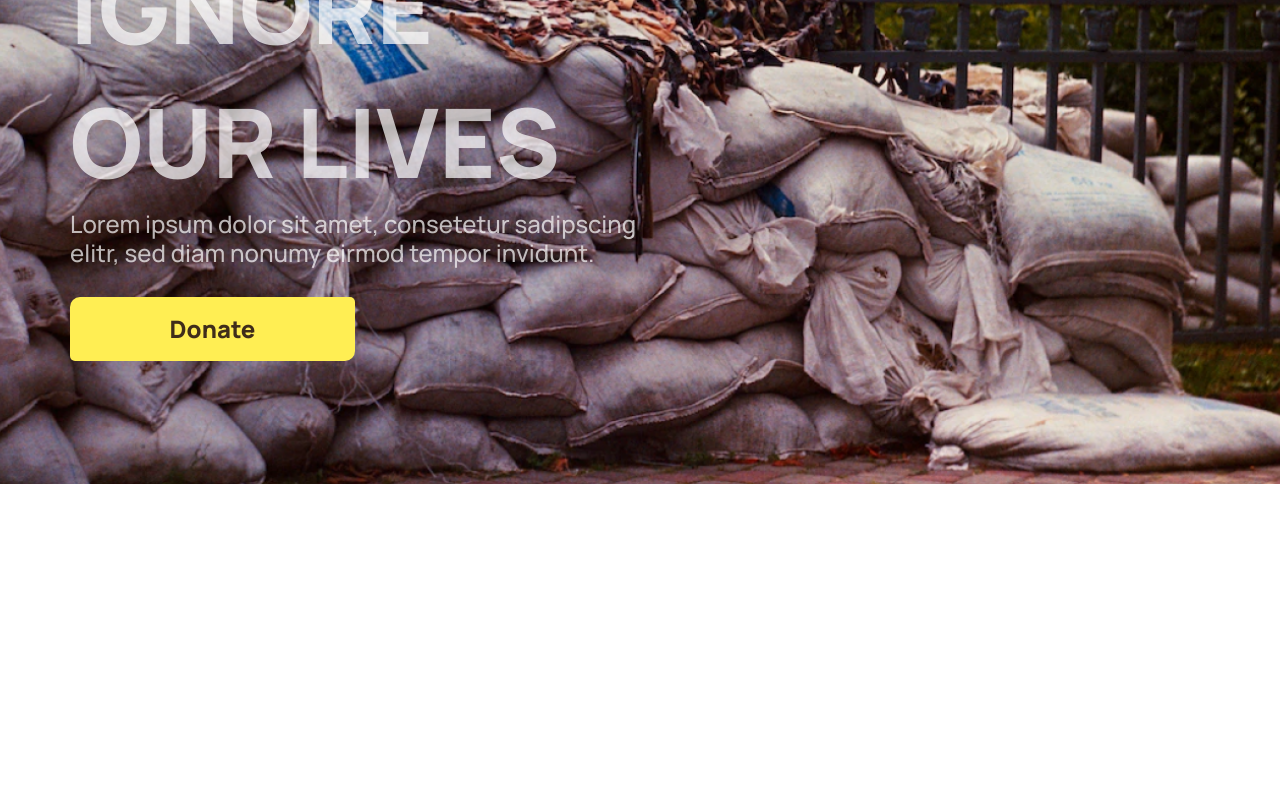
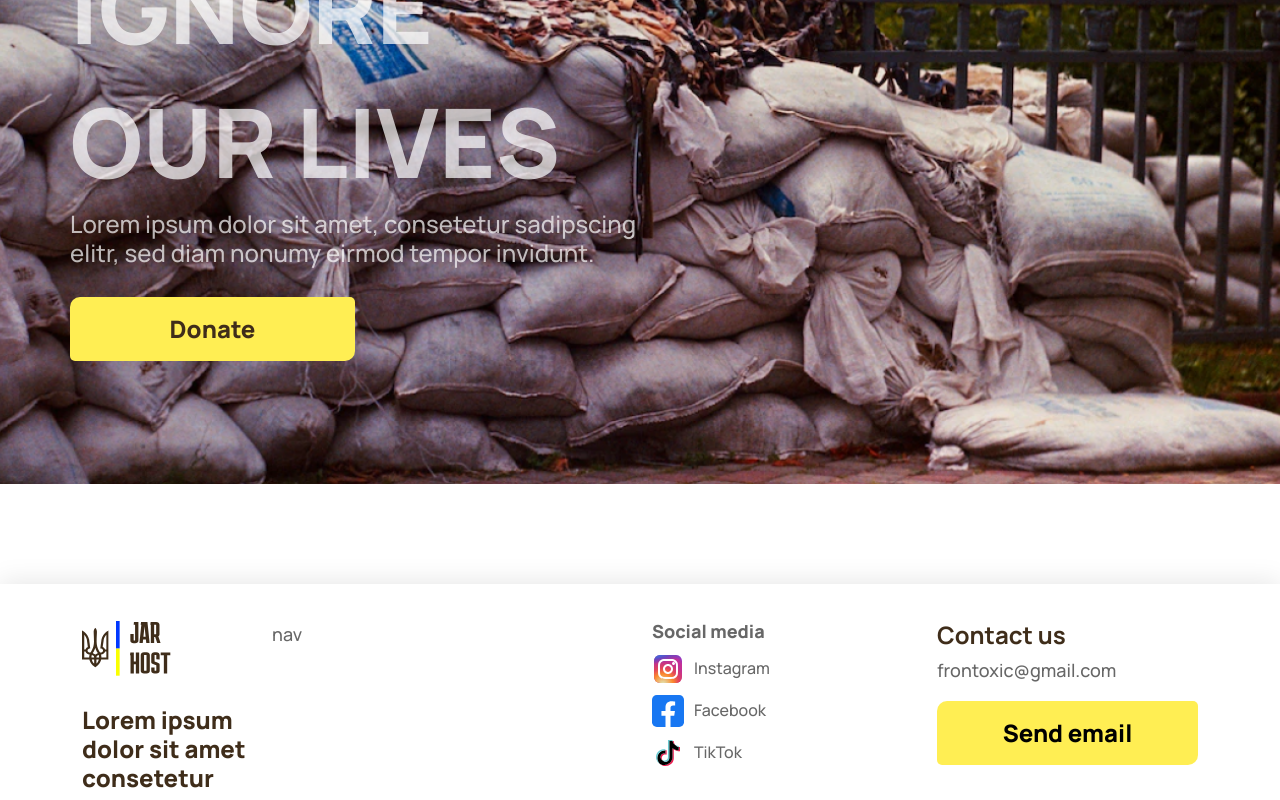
Before and after one commit to mishok321/jarhost_front, a React (Create React App) app: page / in a window 1280 px wide. Shown: the part 316-1116 px from the top of the page. Before the commit the page ends 800 px from the top, so only its background shows below. Built offline with nearby package versions, Linux system fonts and the light colour scheme; the HTML template or start-up script is replaced by a standard one.

Commit message:
implemented of the footer

```diff
--- a/src/App.js
+++ b/src/App.js
@@ -1,13 +1,14 @@
 import './scss/App.scss';
 import 'bootstrap/dist/css/bootstrap.min.css';
 import Main from "./components/Main";
+import Footer from "./components/Footer";
 
 function App() {
   return (
     <div className="App">
         {/* Header */}
         <Main />
-        {/*  Footer  */}
+        <Footer />
     </div>
   );
 }
--- a/src/components/Footer.jsx
+++ b/src/components/Footer.jsx
@@ -1,8 +1,59 @@
-import "../scss"
-export default function() {
+import "../scss/Footer.scss"
+import footerLogo from '../assets/logo_light.svg';
+import instagramIcon from '../assets/logo_inst.svg'
+import facebookIcon from '../assets/logo_fb.svg'
+import tiktokIcon from '../assets/logo_tt.svg'
+
+export default function Footer() {
     return (<footer className="footer">
-        <container className="">
+        <div className="container">
+            <div className="row">
+                <div className="footer__info col-2">
+                    <img className="footer__info-img" src={footerLogo} alt="trizub" />
+                    <h4 className="footer__info-text">Lorem ipsum dolor sit amet consetetur</h4>
+                </div>
+                <div className="footer__navigation col-3">
+                    nav
+                </div>
+                <div className="col-1">
 
-        </container>
+                </div>
+                <div className="footer__social col-2">
+                    <h5 className="footer__social-title">Social media</h5>
+                        <ul className="footer__social-list">
+                            <li className="footer__social-item">
+                                <img className="footer__social-icon" src={instagramIcon} alt="inst" />
+                            <div className="footer__social-labelwrapper">
+                                <h6 className="footer__social-label"><a className="footer__social-link" href="/#">Instagram</a></h6>
+                            </div>
+                            </li>
+                            <li className="footer__social-item">
+                                <img className="footer__social-icon" src={facebookIcon} alt="facebook" />
+                            <div className="footer__social-labelwrapper">
+                                <h6 className="footer__social-label"><a className="footer__social-link" href="/#">Facebook</a></h6>
+                            </div>
+                            </li>
+                            <li className="footer__social-item">
+                                <img className="footer__social-icon" src={tiktokIcon} alt="tiktok" />
+                            <div className="footer__social-labelwrapper">
+                                <h6 className="footer__social-label"><a className="footer__social-link" href="/#">TikTok</a></h6>
+                            </div>
+                            </li>
+                        </ul>
+                </div>
+                <div className="col-1">
+
+                </div>
+                <div className="footer__contact col-3">
+                    <h4 className="footer__contact-title">
+                        Contact us
+                    </h4>
+                    <h5 className="footer__contact-mail">
+                        frontoxic@gmail.com
+                    </h5>
+                    <button className="footer__contact-send">Send email</button>
+                </div>
+            </div>
+        </div>
     </footer>)
 }
--- a/src/scss/Footer.scss
+++ b/src/scss/Footer.scss
@@ -1,6 +1,92 @@
-// .footer {
-//     background-color: antiquewhite;
-//     &afaf {
-//         background-color: #111;
-//     }
-// }
+@use 'vars' as v;
+.footer {
+    font-size: 18px;
+    color: v.$text-gray;
+    padding-top: 37px;
+    margin-top: 100px;
+    box-shadow: 0px -2px 25px 0px #0000001A;
+    h5 {
+        font-size: 18px;
+    }
+    &__info {
+        &-img {
+            margin-bottom: 30px;
+        }
+        &-text {
+            font-size: 24px;
+            font-weight: 800;
+            color: v.$text-brown;
+        }
+    }
+    &__social {
+        &-title {
+            font-weight: 800;
+            margin-bottom: 10px;
+        }
+        &-list {
+            list-style: none;
+            margin: 0;
+            padding: 0;
+        }
+        &-icon {
+            width: 32px;
+            height: 32px;
+            // margin: 10px 10px 10px 0;
+            margin-right: 10px;
+        }
+        &-item {
+            display: flex;
+            margin-bottom: 10px;
+        }
+        &-labelwrapper {
+            display: flex;
+            align-items: center;
+        }
+        &-label {
+            margin: 0;
+        }
+        &-link {
+            text-decoration: none;
+            color: inherit;
+            transition: .2s all;
+            &:hover {
+                color: v.$text-brown;
+                // font-weight: 800;
+            }
+        }
+    }
+    &__contact {
+        display: flex;
+        flex-direction: column;
+        &-title {
+            font-weight: bold;
+            font-size: 24px;
+            color: v.$text-brown;
+            margin-bottom: 10px;
+        }
+        &-mail {
+            color: v.$text-gray;
+            margin-bottom: 20px;
+        }
+        &-send {
+            background: v.$primary-gradient;
+            border-radius: 10px 5px 10px 5px;
+            border: none;
+            padding: 14px 0;
+            text-align: center;
+            text-decoration: none;
+            display: block;
+            font-size: 24px;
+            font-weight: 800;
+            transition: .3s all;
+            &:hover {
+                box-shadow: v.$button-box-shadow;
+                transform: translateY(-0.25em);
+              }
+        }
+    }
+}
+
+.info, .social, .navigation, .contact {
+    border: 1px solid #000;
+}
--- a/src/scss/_vars.scss
+++ b/src/scss/_vars.scss
@@ -1,5 +1,7 @@
 $size-phone: 576px;
 $size-height-first-block: 620px;
+
+$text-gray: #676767;
 
 $text-white: #ffffff;
 $text-white-accent: #FFEE53;
```
